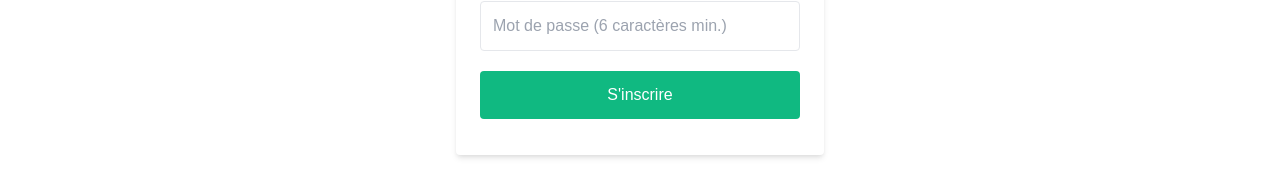
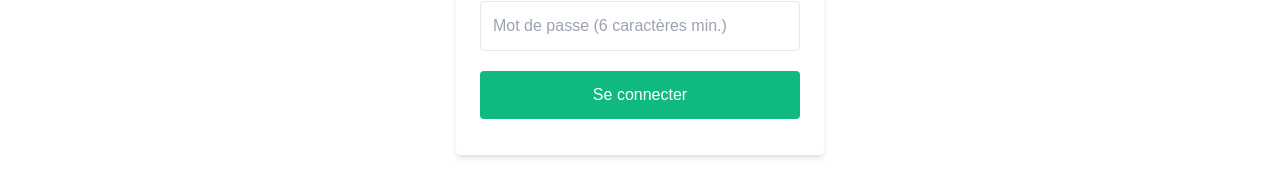
Before and after one commit to EmmanuelQuere/Ousia-front, a Next.js app: page /login in a window 1280 px wide. Shown: the part 230-399 px from the top of the page. Built offline with nearby package versions, Linux system fonts and the light colour scheme.

Commit message:
changed wording on login button

```diff
--- a/pages/login.js
+++ b/pages/login.js
@@ -51,7 +51,7 @@ const Login = () => {
         </label>
         <input name="user[password]" id="password" type="password" placeholder="Mot de passe (6 caractères min.)" className="block border border-grey-light w-full p-3 rounded mb-4"></input>
         <button type="submit" className="w-full text-center py-3 rounded bg-green-500 text-white hover:bg-green-dark focus:outline-none my-1">
-        S'inscrire
+        Se connecter
         </button>
         </form>
       </div>
```
